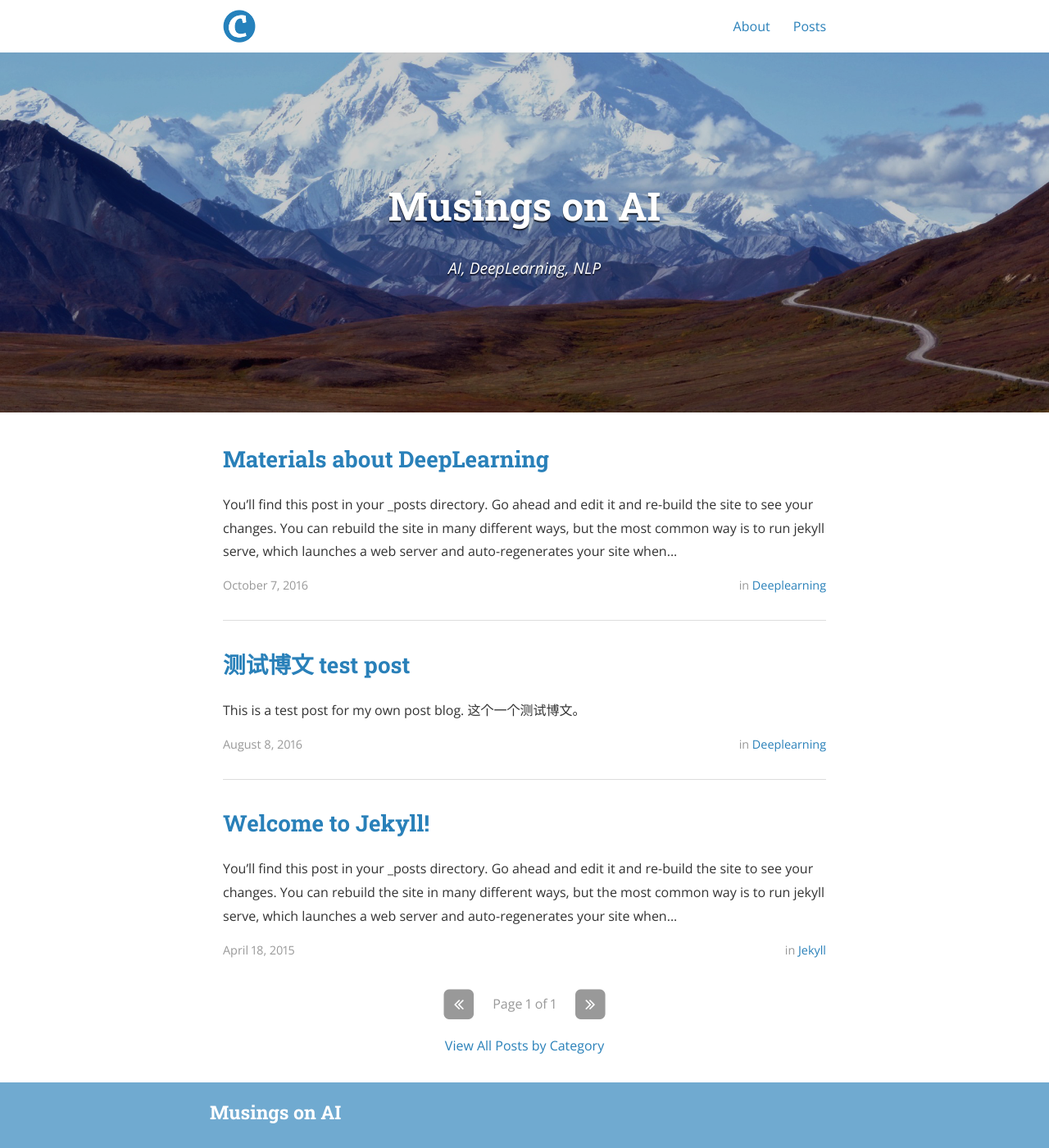
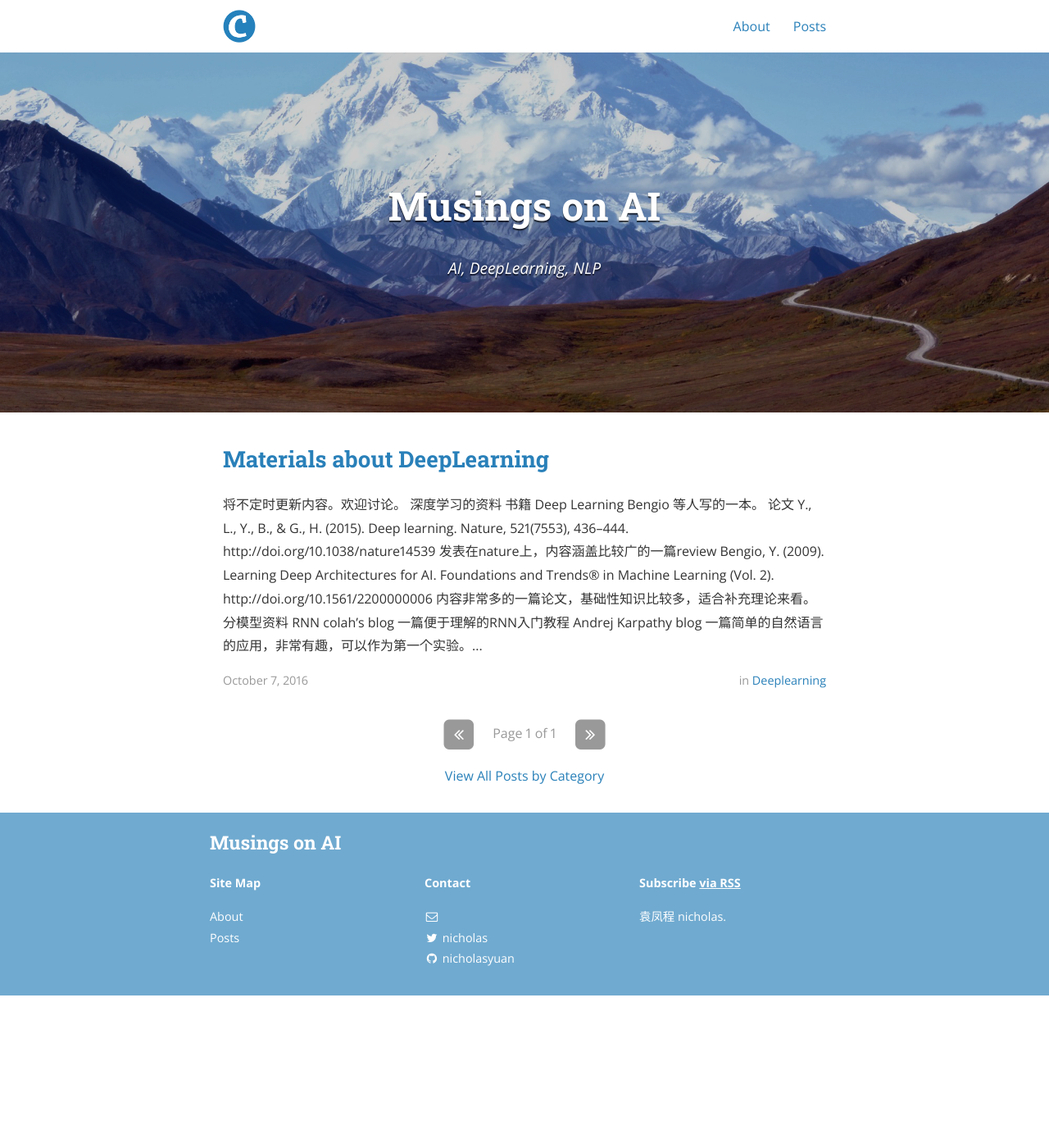
Before and after one commit to NicholasYuan/nicholasyuan.github.com, a Jekyll site: the page built from index.html, in a window 1280 px wide and 1400 px high. Shown: the whole window at 82% size. Built offline with Jekyll 4.4.1, drawn with Linux system fonts in a browser that asks for light colours; nearby versions of some CDN libraries; the list of posts is cut into pages by our own code; a style sheet for code colours, icons or effects is not loaded.

Commit message:
finish post!

```diff
--- a/_posts/2015-04-18-welcome-to-jekyll.markdown
+++ /dev/null
@@ -1,74 +0,0 @@
----
-layout: post
-title:  "Welcome to Jekyll!"
-date:   2015-04-18 08:43:59
-author: Ben Centra
-categories: Jekyll
-tags:	jekyll welcome
-cover:  "/assets/instacode.png"
----
-
-You’ll find this post in your `_posts` directory. Go ahead and edit it and re-build the site to see your changes. You can rebuild the site in many different ways, but the most common way is to run `jekyll serve`, which launches a web server and auto-regenerates your site when a file is updated.
-
-## Adding New Posts
-
-To add new posts, simply add a file in the `_posts` directory that follows the convention `YYYY-MM-DD-name-of-post.ext` and includes the necessary front matter. Take a look at the source for this post to get an idea about how it works.
-
-### Tags and Categories
-
-If you list one or more categories or tags in the front matter of your post, they will be included with the post on the page as links. Clicking the link will bring you to an auto-generated archive page for the category or tag, created using the [jekyll-archive][jekyll-archive] gem.
-
-### Cover Images
-
-To add a cover image to your post, set the "cover" property in the front matter with the relative URL of the image (i.e. <code>cover: "/assets/cover_image.jpg"</code>).
-
-### Code Snippets
-
-You can use [highlight.js][highlight] to add syntax highlight code snippets:
-
-Use the [Liquid][liquid] `{% raw %}{% highlight <language> %}{% endraw %}` tag to add syntax highlighting to code snippets.
-
-For instance, this template...
-{% highlight html %}
-{% raw %}{% highlight javascript %}
-function demo(string, times) {
-  for (var i = 0; i < times; i++) {
-    console.log(string);
-  }
-}
-demo("hello, world!", 10);
-{% endhighlight %}{% endraw %}
-{% endhighlight %}
-
-...will come out looking like this:
-
-{% highlight javascript %}
-function demo(string, times) {
-  for (var i = 0; i < times; i++) {
-    console.log(string);
-  }
-}
-demo("hello, world!", 10);
-{% endhighlight %}
-
-Syntax highlighting is done using [highlight.js][highlight]. You can change the active theme in [head.html](https://github.com/bencentra/centrarium/blob/2dcd73d09e104c3798202b0e14c1db9fa6e77bc7/_includes/head.html#L15).
-
-### Images
-
-Lightbox has been enabled for images. To create the link that'll launch the lightbox, add <code>data-lightbox</code> and <code>data-title</code> attributes to an <code>&lt;a&gt;</code> tag around your <code>&lt;img&gt;</code> tag. The result is:
-
-<a href="//bencentra.com/assets/images/falcon9_large.jpg" data-lightbox="falcon9-large" data-title="Check out the Falcon 9 from SpaceX">
-  <img src="//bencentra.com/assets/images/falcon9_small.jpg" title="Check out the Falcon 9 from SpaceX">
-</a>
-
-For more information, check out the [Lightbox][lightbox] website.
-
-Check out the [Jekyll docs][jekyll] for more info on how to get the most out of Jekyll. File all bugs/feature requests at [Jekyll’s GitHub repo][jekyll-gh]. If you have questions, you can ask them on [Jekyll’s dedicated Help repository][jekyll-help].
-
-[jekyll]:      http://jekyllrb.com
-[jekyll-gh]:   https://github.com/jekyll/jekyll
-[jekyll-help]: https://github.com/jekyll/jekyll-help
-[highlight]:   https://highlightjs.org/
-[lightbox]:    http://lokeshdhakar.com/projects/lightbox2/
-[jekyll-archive]: https://github.com/jekyll/jekyll-archives
-[liquid]: https://github.com/Shopify/liquid/wiki/Liquid-for-Designers
--- a/_posts/2016-08-08-test.markdown
+++ /dev/null
@@ -1,10 +0,0 @@
----
-layout: post
-title:  "测试博文 test post"
-date:   2016-08-08 14:32:17
-author: nicholas
-categories: DeepLearning
----
-
-This is a test post for my own post blog.
-这个一个测试博文。
--- a/_posts/2016-10-07-Intro-to-DeepLearning.markdown
+++ b/_posts/2016-10-07-Intro-to-DeepLearning.markdown
@@ -6,23 +6,16 @@ author: nicholas
 categories: DeepLearning
 ---
 
-
-You’ll find this post in your `_posts` directory. Go ahead and edit it and re-build the site to see your changes. You can rebuild the site in many different ways, but the most common way is to run `jekyll serve`, which launches a web server and auto-regenerates your site when a file is updated.
-
-## Adding New Posts
-
-To add new posts, simply add a file in the `_posts` directory that follows the convention `YYYY-MM-DD-name-of-post.ext` and includes the necessary front matter. Take a look at the source for this post to get an idea about how it works.
-
-不定时更新。
+将不定时更新内容。欢迎讨论。
 
 ## 深度学习的资料
 
-## 书籍
+### 书籍
 
 - [Deep Learning](http://www.deeplearningbook.org)
     - Bengio 等人写的一本。
 
-## 论文
+### 论文
 
 - Y., L., Y., B., & G., H. (2015). Deep learning. Nature, 521(7553), 436–444. http://doi.org/10.1038/nature14539
     - 发表在nature上，内容涵盖比较广的一篇review
@@ -31,8 +24,13 @@ To add new posts, simply add a file in the `_posts` directory that follows the c
 
 ## 分模型资料
 
-## RNN
+### RNN
 
-## 博客
-
-ruxia
+- [colah's blog](http://colah.github.io/posts/2015-08-Understanding-LSTMs/#fn1)
+    + 一篇便于理解的RNN入门教程
+- [Andrej Karpathy blog](http://karpathy.github.io/2015/05/21/rnn-effectiveness/)
+    + 一篇简单的自然语言的应用，非常有趣，可以作为第一个实验。
+- [Stanford CS224d](http://cs224d.stanford.edu/index.html)
+    + 既可以作为自然语言处理的入门课程，第3，4节有关于RNN的介绍，可以作为简单的理论补充。
+- [idsia](http://people.idsia.ch/~juergen/rnn.html)
+    + 一处RNN的总结。
```
